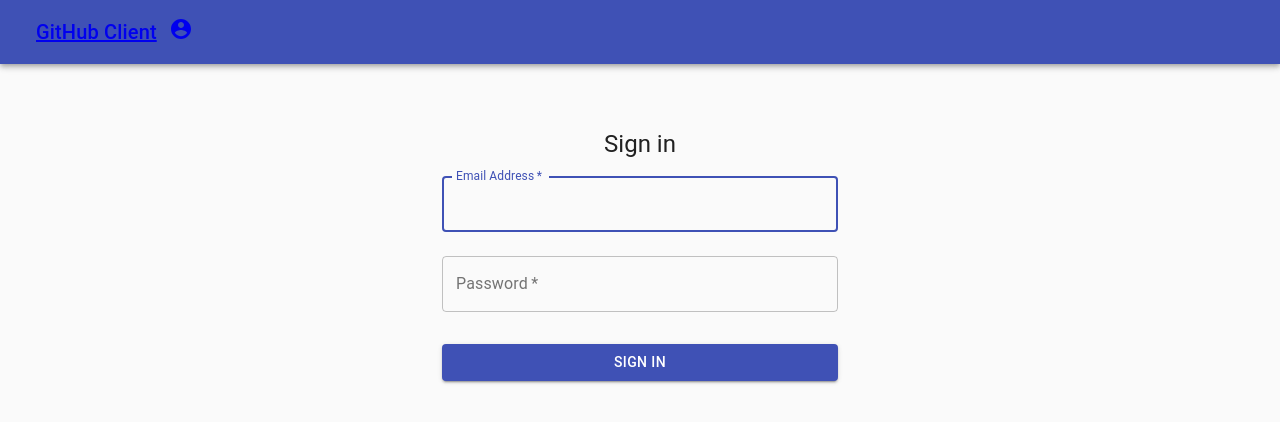
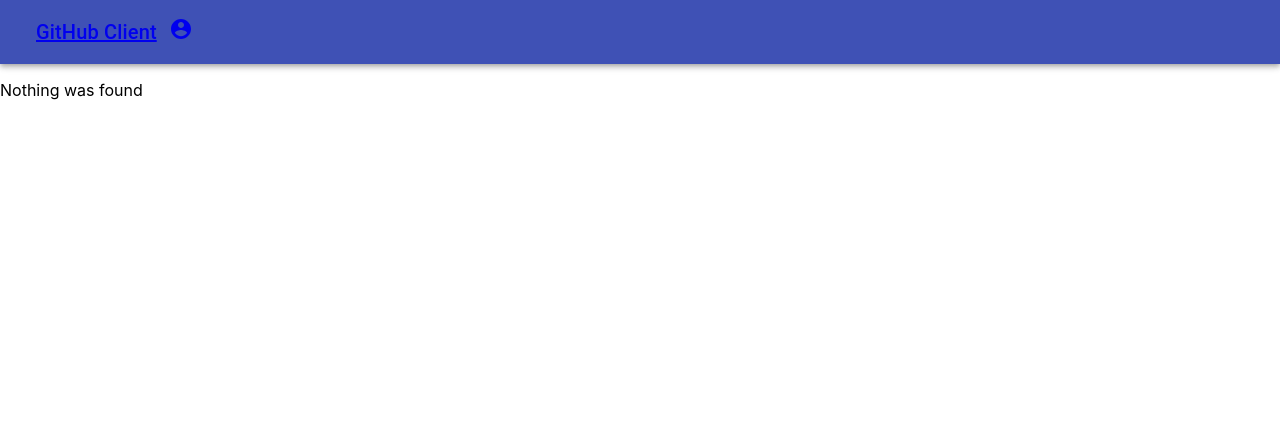
Before and after one commit to anutasaveleva/gitclient_react, a React (Create React App) app: page /repository/1 in a window 1280 px wide. Before the commit this address led to /auth. Shown: the top 422 px of the page. Built offline with nearby package versions, Linux system fonts and the light colour scheme; no server answers.

Commit message:
Repositories of user info

```diff
--- a/src/Component/App/Profile.js
+++ b/src/Component/App/Profile.js
@@ -22,6 +22,7 @@ query Myrepositories($first:Int!){
                         totalCount
                     }
                     viewerHasStarred
+                    isPrivate
                 }
             }
         }
--- /dev/null
+++ b/src/Component/App/Repository.js
@@ -0,0 +1,57 @@
+import {useParams} from "react-router";
+import {BrowserRouter as Router, Route, Link} from "react-router-dom";
+import gql from "graphql-tag";
+import {Query} from "@apollo/react-components";
+import React from "react";
+import Grid from "@material-ui/core/Grid";
+import './App.css';
+import LockIcon from '@material-ui/icons/Lock';
+import LockOpenIcon from '@material-ui/icons/LockOpen';
+import ArchiveIcon from '@material-ui/icons/Archive';
+
+const GET_REPOSITORY = gql`
+  query Repos($name: String!) {
+    repository(owner:"anutasaveleva", name: $name) {
+            id
+            url
+            viewerHasStarred
+            isPrivate
+            isArchived
+            primaryLanguage {
+                name
+            }
+            stargazers {
+                totalCount
+            }
+            description
+        }
+  }
+`;
+function DisplayRepos(props) {
+    const {data} = props;
+    console.log(data);
+    return (<div>
+                    <div class="card">
+                        {data.repository.isPrivate && <LockIcon/> }
+                        {!data.repository.isPrivate && <LockOpenIcon/> }
+                        {data.repository.isArchived && <ArchiveIcon/> }
+                        <h3>{data.repository.name} </h3>
+                        <p> <a href={data.repository.url}> Link on GitHub</a></p>
+                        <p class="login"> {data.repository.stargazers.totalCount} stars</p>
+                        <p> Language:{data.repository.primaryLanguage.name}</p>
+                        {data.repository.description}
+                        </div>
+        </div>
+    )
+}
+export const Repository = () => {
+    let {name} = useParams();
+    return (<Query query={GET_REPOSITORY} variables={{name}}>
+        {({data, loading}) => {
+            return (loading ? <div>Loading ...</div> :
+                data ? <DisplayRepos data={data}/> :
+                    <p>Nothing was found</p>);
+        }
+        }
+    </Query>);
+};
--- a/src/Component/App/Reps.js
+++ b/src/Component/App/Reps.js
@@ -1,19 +1,22 @@
 import React from 'react';
 import gql from 'graphql-tag';
-import {Query, Mutation} from 'react-apollo';
+import {Query} from 'react-apollo';
 import Star from "./AddStar";
 import RemoveStar from "./RemoveStar";
-
+import LockIcon from '@material-ui/icons/Lock';
+import LockOpenIcon from '@material-ui/icons/LockOpen';
 const GET_REPOSITORIES_OF_ORGANIZATION = gql`
   query Reps($name: String!) {
     organization(login: $name) {
-      repositories(first: 20) {
+      repositories(first: 10) {
         edges {
           node {
             id
             name
             url
             viewerHasStarred
+            isArchived
+            isPrivate
           }
         }
       }
@@ -59,9 +62,10 @@ const RepositoryList = ({
             if (isSelected) {
                 rowClassName.push('row_selected');
             }
-
             return (<div>
-                <a href={node.url}>{node.name}</a>{' '}
+                    {node.isPrivate && <LockIcon/> }
+                    {!node.isPrivate && <LockOpenIcon/> }
+                <a href={'repository/'+node.name}>{node.name}</a>
                     {!node.viewerHasStarred && <Star id={node.id} />}
                     { node.viewerHasStarred && <RemoveStar id={node.id}/>}
                 </div>
--- a/src/Component/App/Routing.js
+++ b/src/Component/App/Routing.js
@@ -8,12 +8,13 @@ import {
 } from "react-router-dom";
 import HomePage from "./HomePage";
 import Profile from "./Profile";
+import {Repository} from "./Repository";
 function Routing() {
     return (
         <Router>
             <Switch>
                 {<Route path="/myprofile" component={Profile} />}
-                {/*{<Route path="repository/:id" component={Repository} />}*/}
+                {<Route path="/repository/:name" component={Repository} />}
                 {<Route path="/auth" component={Auth}/>}
                 <Route path="/" component={HomePage}/>
                 <Redirect to="/"/>
--- a/src/Component/App/Search.js
+++ b/src/Component/App/Search.js
@@ -11,10 +11,10 @@ function Search() {
     };
     return (
         <div className="App">
-            <button class="button" onClick={()=>setFilter(!filter)}> {filter? "By users": "By repositories"} </button>
+            <button className="button" onClick={()=>setFilter(!filter)}> {filter? "By users": "By repositories"} </button>
             <input
                 type="text"
-                class="searchTerm"
+                className="searchTerm"
                 placeholder="Search"
                 value={searchTerm}
                 onChange={handleChange}
```
